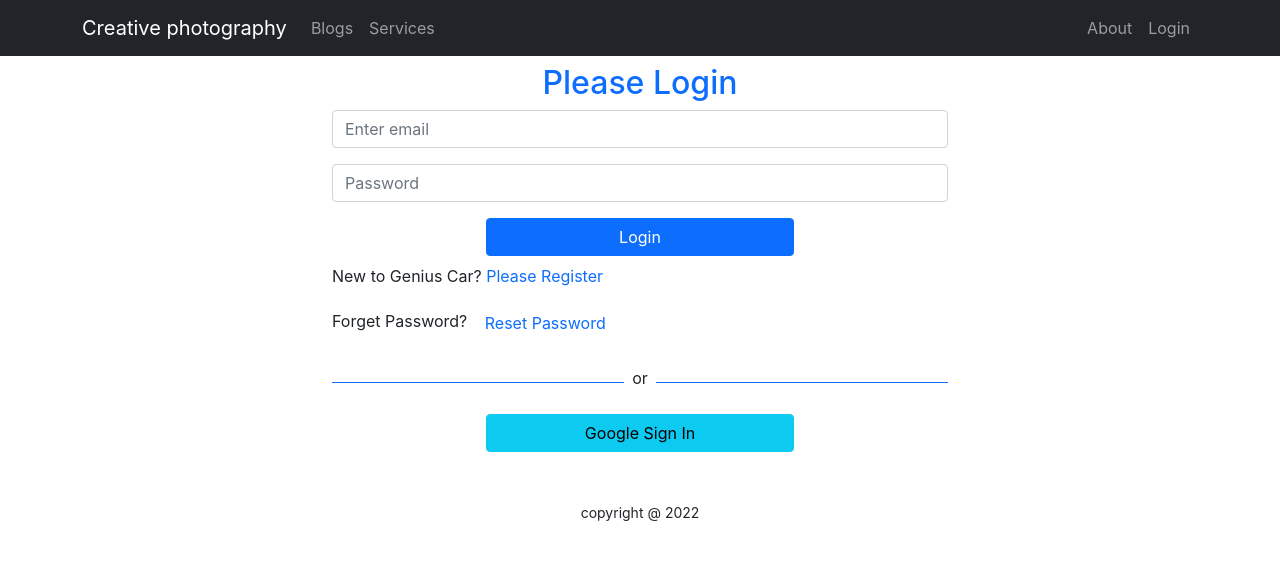
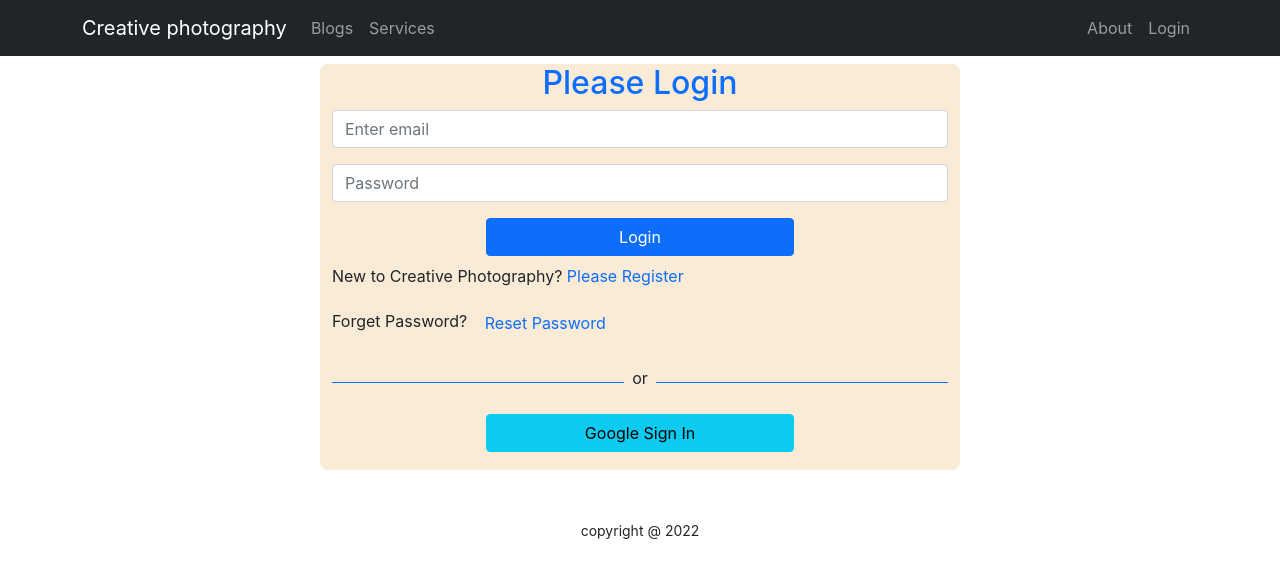
Before and after one commit to masudfahim/Creative-Photography, a React (Create React App) app: page /login in a window 1280 px wide. Shown: the top 578 px of the page. Built offline with nearby package versions, Linux system fonts and the light colour scheme; no server answers.

Commit message:
toast done

```diff
--- a/package.json
+++ b/package.json
@@ -14,6 +14,7 @@
     "react-firebase-hooks": "^5.0.3",
     "react-router-dom": "^6.3.0",
     "react-scripts": "5.0.1",
+    "react-toastify": "^8.2.0",
     "web-vitals": "^2.1.4"
   },
   "scripts": {
--- a/src/Pages/Login/Login/Login.css
+++ b/src/Pages/Login/Login/Login.css
@@ -0,0 +1,5 @@
+#main1 {
+    background-color: antiquewhite;
+    padding-bottom: 10px;
+    border-radius: 8px;
+}
--- a/src/Pages/Login/Login/Login.js
+++ b/src/Pages/Login/Login/Login.js
@@ -6,8 +6,10 @@ import auth from '../../../firebase.init';
 
 import SocialLogin from '../SocialLogin/SocialLogin';
 
-// import 'react-toastify/dist/ReactToastify.css';
+import 'react-toastify/dist/ReactToastify.css';
 import Loading from '../../../shared/Loading/Loading';
+import { toast, ToastContainer } from 'react-toastify';
+import './Login.css'
 
 const Login = () => {
     const emailRef = useRef('');
@@ -54,15 +56,15 @@ const Login = () => {
         const email = emailRef.current.value;
         if (email) {
             await sendPasswordResetEmail(email);
-            // toast('Sent email');
+            toast('Sent email');
         }
         else {
-            // toast('please enter your email address');
+            toast('please enter your email address');
         }
     }
 
     return (
-        <div className='container w-50 mx-auto'>
+        <div id='main1' className='container w-50 mx-auto '>
             <h2 className='text-primary text-center mt-2'>Please Login</h2>
             <Form onSubmit={handleSubmit}>
                 <Form.Group className="mb-3" controlId="formBasicEmail">
@@ -76,9 +78,10 @@ const Login = () => {
                 </Button>
             </Form>
             {errorElement}
-            <p>New to Genius Car? <Link to="/register" className='text-primary pe-auto text-decoration-none' onClick={navigateRegister}>Please Register</Link> </p>
+            <p>New to Creative Photography? <Link to="/register" className='text-primary pe-auto text-decoration-none' onClick={navigateRegister}>Please Register</Link> </p>
             <p>Forget Password? <button className='btn btn-link text-primary pe-auto text-decoration-none' onClick={resetPassword}>Reset Password</button> </p>
             <SocialLogin></SocialLogin>
+            <ToastContainer></ToastContainer>
 
         </div>
     );
--- a/src/Pages/Login/Register/Register.css
+++ b/src/Pages/Login/Register/Register.css
@@ -13,3 +13,9 @@
     font-size: 16px;
     margin-bottom: 15px;
 }
+
+#main2 {
+    background-color: antiquewhite;
+    padding: 15px;
+    border-radius: 8px;
+}
--- a/src/Pages/Login/Register/Register.js
+++ b/src/Pages/Login/Register/Register.js
@@ -36,8 +36,6 @@ const Register = () => {
         const name = event.target.name.value;
         const email = event.target.email.value;
         const password = event.target.password.value;
-        // const agree = event.target.terms.checked;
-
         await createUserWithEmailAndPassword(email, password);
         await updateProfile({ displayName: name });
         console.log('Updated profile');
@@ -45,7 +43,7 @@ const Register = () => {
     }
 
     return (
-        <div className='register-form'>
+        <div id='main2' className='register-form'>
             <h2 style={{ textAlign: 'center' }}>Please Register</h2>
             <form onSubmit={handleRegister}>
                 <input type="text" name="name" id="" placeholder='Your Name' />
@@ -54,7 +52,7 @@ const Register = () => {
 
                 <input type="password" name="password" id="" placeholder='Password' required />
                 <input onClick={() => setAgree(!agree)} type="checkbox" name="terms" id="terms" />
-                {/* <label className={agree ? 'ps-2': 'ps-2 text-danger'} htmlFor="terms">Accept Genius Car Terms and Conditions</label> */}
+
                 <label className={`ps-2 ${agree ? '' : 'text-danger'}`} htmlFor="terms">Accept Genius Car Terms and Conditions</label>
                 <input
                     disabled={!agree}
```
Also changed, not shown: 1 other file (tests, documents, lock files or other folders).
